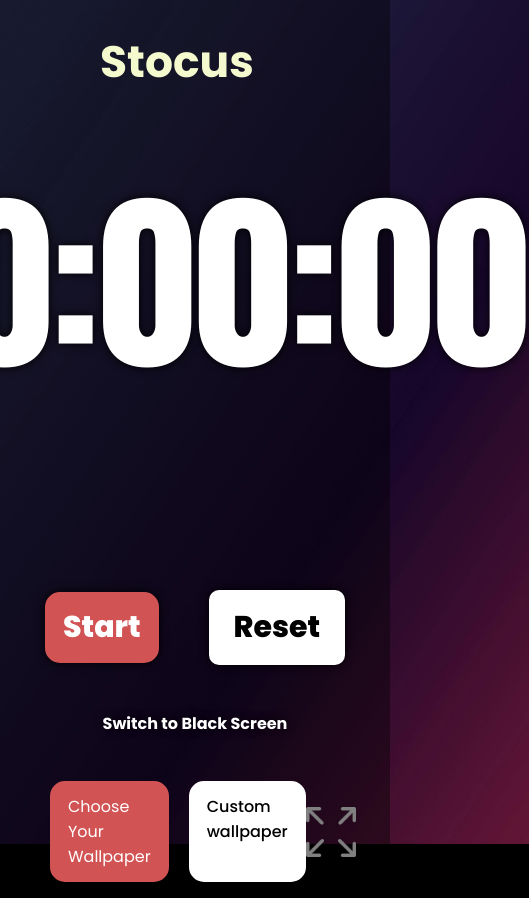
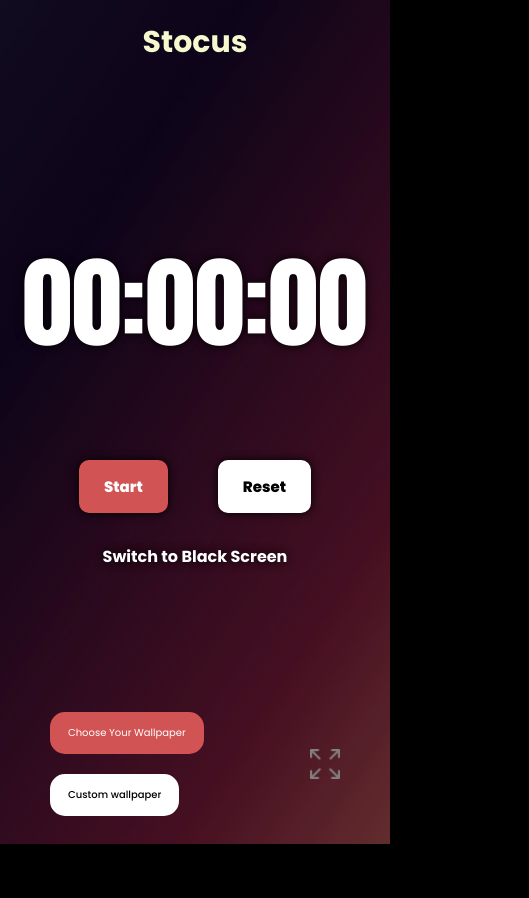
Before and after one commit to jatinn2602/stocus-stopwatch, a website: page index.html in a window 390 px wide. Shown: the whole page, 529 px wide, since content can reach past the window. After the commit the page ends 844 px from the top, so only its background shows below. Drawn offline with nearby package versions, Linux system fonts and the light colour scheme.

Commit message:
Add Responsiveness

```diff
--- a/style.css
+++ b/style.css
@@ -1,30 +1,30 @@
-@import url('https://fonts.googleapis.com/css2?family=Poppins:ital,wght@0,100;0,200;0,300;0,400;0,500;0,600;0,700;0,800;0,900;1,100;1,200;1,300;1,400;1,500;1,600;1,700;1,800;1,900&display=swap');
-@import url('https://fonts.googleapis.com/css2?family=Anton&family=Changa+One:ital@0;1&display=swap');
-body{
-    background:#edeaff;
-    font-family: 'Poppins','sans-serif';
+@import url("https://fonts.googleapis.com/css2?family=Poppins:ital,wght@0,100;0,200;0,300;0,400;0,500;0,600;0,700;0,800;0,900;1,100;1,200;1,300;1,400;1,500;1,600;1,700;1,800;1,900&display=swap");
+@import url("https://fonts.googleapis.com/css2?family=Anton&family=Changa+One:ital@0;1&display=swap");
+body {
+  background: #edeaff;
+  font-family: "Poppins", "sans-serif";
   width: 100vw;
   height: 76vh;
   background-color: black;
-    background-image: linear-gradient(rgba(0,0,0,0.4),rgba(0,0,0,0.4)),url(images/wallpapers/0.jpg);
+  background-image: linear-gradient(rgba(0, 0, 0, 0.4), rgba(0, 0, 0, 0.4)),
+    url(images/wallpapers/0.jpg);
+  background-position: center;
   background-repeat: no-repeat;
   background-size: cover;
   position: relative;
   z-index: 0;
   padding: 0;
   margin: 0;
-    box-sizing:border-box;
+  box-sizing: border-box;
   overflow: hidden;
 }
-
 
 .black-screen {
   background: black !important;
   background-image: none !important;
 }
 
-
-.stopwatch{
+.stopwatch {
   height: 100%;
   display: flex;
   align-items: center;
@@ -34,24 +34,29 @@ body{
   color: #fff;
 }
 
-.stopwatch h1{
+.stopwatch h1 {
   margin-top: 0px;
   font-family: "Anton", sans-serif;
   font-size: 194px;
   font-weight: 300;
   text-shadow: 0 0 10px black;
-
 }
 
-.buttons{
+@media only screen and (max-width: 800px) {
+  .stopwatch h1 {
+    font-size: 100px;
+  }
+}
+
+
+.buttons {
   display: flex;
   gap: 50px;
   align-items: center;
   justify-content: center;
 }
 
-
-.buttons p{
+.reset {
   cursor: pointer;
   background-color: white;
   border-radius: 10px;
@@ -63,22 +68,39 @@ body{
   box-shadow: 0 0 10px black;
 }
 
-.black{
+@media (max-width: 800px) {
+  .reset {
+    font-size: 15px;
+    gap: 0px;
+  }
+}
+
+.black {
   cursor: pointer;
   font-weight: 700;
   text-shadow: 0 0 10px black;
 }
 
-.buttons p:nth-child(1){
+.play {
   color: white;
+  box-shadow: 0 0 10px black;
   cursor: pointer;
-    background-color: #D25353;
-    padding: 10px 15px;
-    border-radius: 15px;
-    border: solid #D25353;
+  background-color: #d25353;
+  font-weight: 800;
+  font-size: 30px;
+  padding: 10px 20px;
+  border-radius: 10px;
+  border: 5px solid #d25353;
 }
 
-.buttons p:hover{
+@media (max-width: 800px) {
+  .play {
+    font-size: 15px;
+    gap: 0px;
+  }
+}
+
+.buttons p:hover {
   font-weight: 800;
   color: white;
   background-color: transparent;
@@ -86,61 +108,64 @@ body{
   font-weight: 800;
 }
 
-.footer img{
-    filter: invert(0.5);
-    width: 50px;
-    margin: 0 0px;
-    cursor: pointer;
-}
-.navbar{
+
+.navbar {
   display: flex;
   align-items: center;
   padding: 0 100px;
 }
 
-.navbar h1{
+@media (max-width: 800px) {
+  .navbar {
+    justify-content: center;
+  }
+}
+
+.heading {
   color: #f4f9ce;
   font-size: 44px;
   cursor: pointer;
 }
 
-.navbar img{
-    filter: invert(0.5);
-    width: 50px;
-    cursor: pointer;
+@media (max-width: 800px) {
+  .heading {
+    font-size: 30px;
   }
-.navbar img:hover{
-    filter: invert(1);
-    color: white;
+}
+
+.footer {
+  display: flex;
+  align-items: center;
+  justify-content: space-between;
+  padding: 0 50px;
+margin: -25px 0px;}
+
+
+
+.button {
+  display: flex;
+  flex-wrap: wrap;
+  gap: 20px;
+  overflow: visible;
+}
+
+@media (max-width: 800px) {
+  .button {
+    font-size: 10px;
+    gap: 0px;
+  }
   }
 
 
-.footer{
-    display: flex;
-    align-items: center;
-    justify-content: space-between;
-    bottom: 0px;
-    padding: 0 50px;
-}
-.button{
-    display: flex;
-    gap: 20px;
-}
-
-.footer img:hover{
-    filter: invert(1);
-    color: white;
-}
-
-.wallpaperBtn{
+.wallpaperBtn {
   color: white;
   cursor: pointer;
-    background-color: #D25353;
+  background-color: #d25353;
   padding: 10px 15px;
   border-radius: 15px;
-    border: solid #D25353;
+  border: solid #d25353;
 }
-.add-wallpaper{
+.add-wallpaper {
   color: black;
   font-weight: 500;
   cursor: pointer;
@@ -149,7 +174,7 @@ body{
   border-radius: 15px;
   padding: 10px 15px;
 }
-.add-wallpaper:hover{
+.add-wallpaper:hover {
   color: white;
   font-weight: 500;
   cursor: pointer;
@@ -159,8 +184,25 @@ body{
   padding: 10px 15px;
 }
 
-.wallpaperBtn:hover{
+.wallpaperBtn:hover {
   padding: 10px 15px;
   background-color: transparent;
-    border: solid #D25353;
+  border: solid #d25353;
 }
+
+.footer img {
+  filter: invert(0.5);
+  width: 50px;
+  margin: 0 0px;
+  cursor: pointer;
+}
+
+@media (max-width: 800px) {
+  .footer img {
+    width: 30px;
+    gap: 20px;
+}
+.footer img:hover {
+  filter: invert(1);
+  color: white;
+}
--- a/wallpaper.css
+++ b/wallpaper.css
@@ -13,7 +13,7 @@
 .container {
   width: 1000px;
   height: 700px;
-  overflow-y: auto;
+  overflow-y: hidden;
   text-align: center;
   background-color: #ff006a51;
   margin: 90px;
@@ -22,15 +22,36 @@
   padding: 0 30px;
 }
 
+@media (max-width: 800px) {
+  .container {
+    width: 400px;
+    height: 600px;
+  }
+}
+
 .title {
   gap: 260px;
   display: flex;
   justify-content: end;
   align-items: center;
 }
+
+@media (max-width: 800px) {
+  .title {
+    gap: 55px;
+  }
+}
+
+
 .title h1 {
   color: white;
   display: inline;
+}
+
+@media (max-width: 700px) {
+  .title h1 {
+    font-size: 20px;
+  }
 }
 
 .title button {
@@ -41,23 +62,29 @@
 
 .title button img {
   width: 30px;
-  height: 30px;
 }
+
+@media (max-width: 800px) {
+  .title button img {
+    width: 20px;
+  }
+}
+
 
 .wallpapers {
   display: grid;
   grid-template-columns: repeat(auto-fit, minmax(220px, 1fr));
   gap: 15px;
-  margin: auto;
   overflow: scroll;
   overflow-x: hidden;
   height: 85%;
-  width: 90%;
+  width: 100%;
   border-radius: 25px;
 }
 
 
 .box img {
+  /* margin-right: 50px ; */
   margin: 20px;
   width: 170px;
   height: 100px;
@@ -65,6 +92,17 @@
   border-radius: 10px;
   background-size: contain;
 }
+
+
+@media (max-width: 800px) {
+  .box img {
+    margin-right: 60px ;
+    width: 120px;
+    height: 60px
+
+  }
+}
+
 
 /* applied wallpaper */
 .image.active {
@@ -84,6 +122,7 @@
   background: rgba(255, 255, 255, 0.08);
   backdrop-filter: blur(10px);
   border-radius: 12px;
+  gap: 50px;
   -webkit-backdrop-filter: blur(10px);
 }
 
```
Lines whose indentation alone changed are shown as unchanged.
